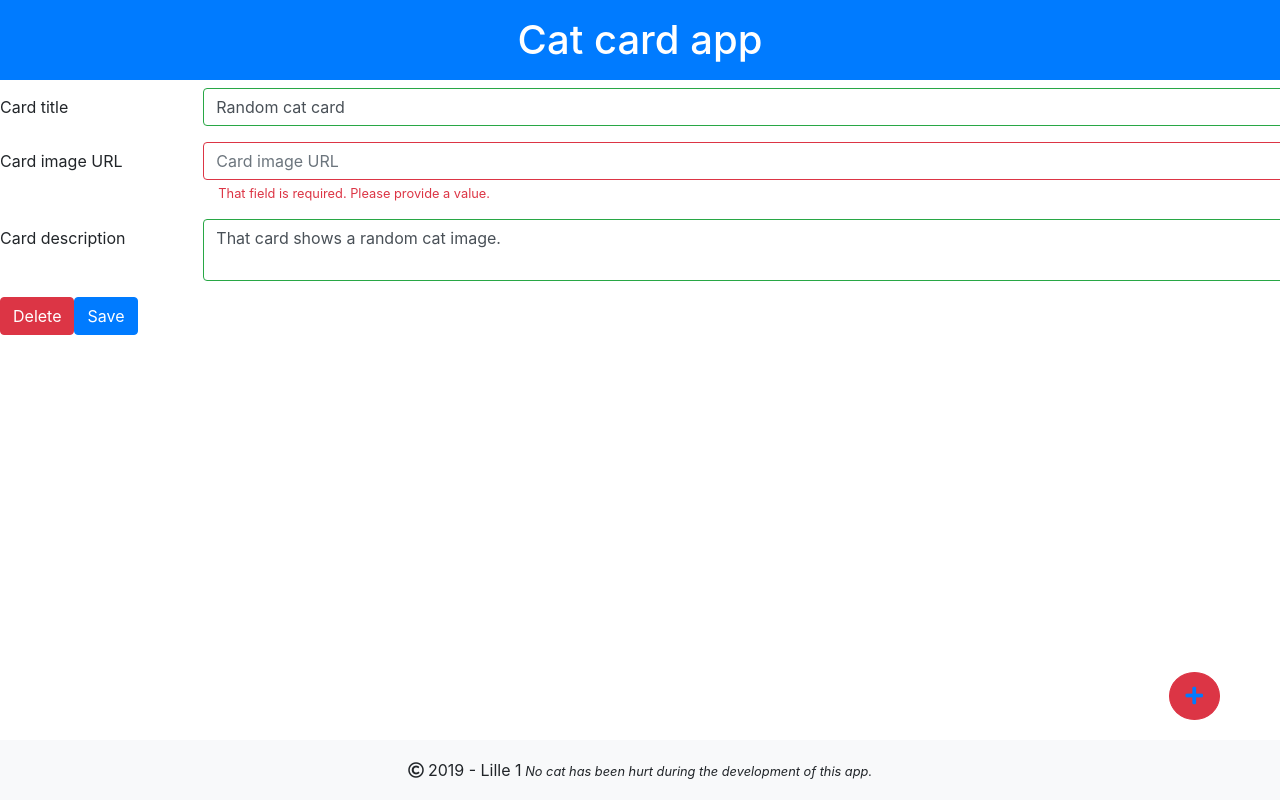
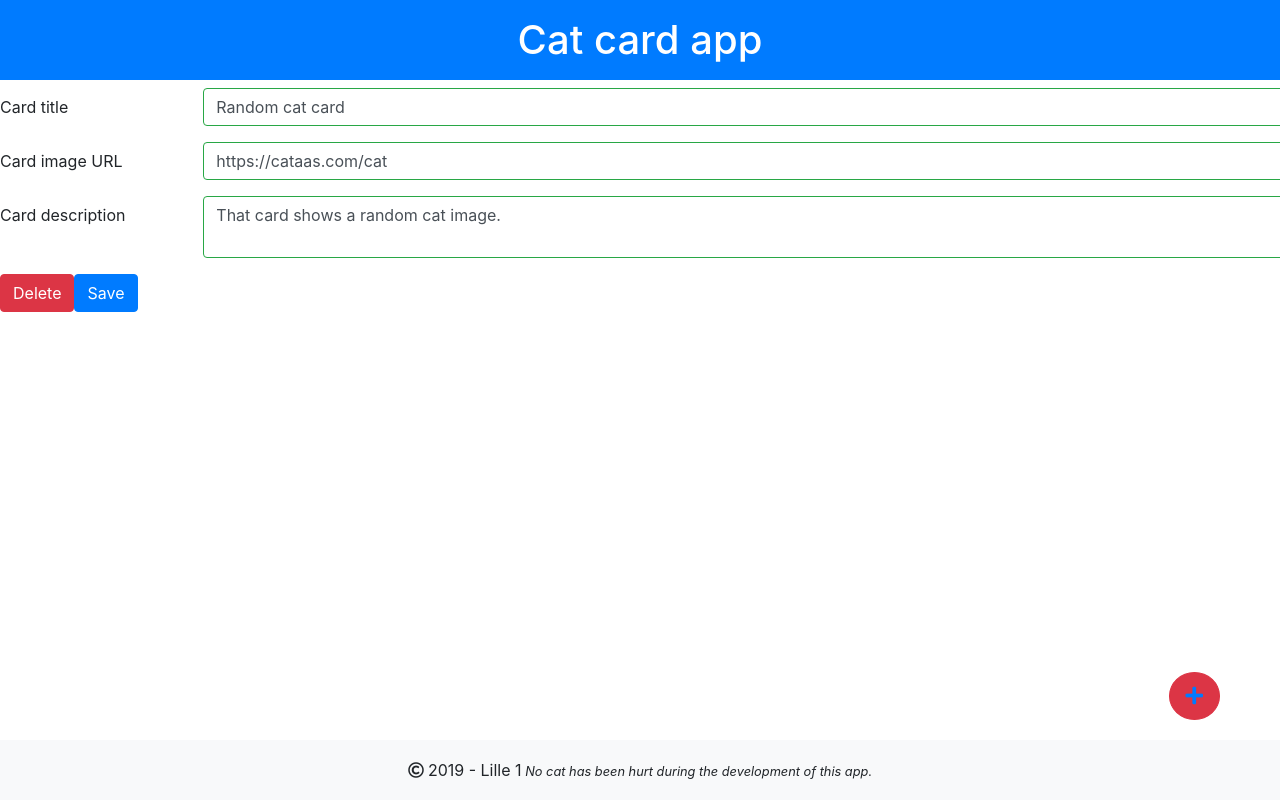
Before and after one commit to tverhoken/lille1-cat-card, a React (Create React App) app in the folder lille1-cat-card/: page /form/1 in a window 1280 px wide. Built offline with nearby package versions, Linux system fonts and the light colour scheme.

Commit message:
fix : change imageURL-> imageUrl

```diff
--- a/lille1-cat-card/src/components/Form.jsx
+++ b/lille1-cat-card/src/components/Form.jsx
@@ -6,7 +6,7 @@ export default class Form extends Component {
       this.state = {
           id:-1,
           title:"",
-          imageURL:"",
+          imageUrl:"",
           description:""
       };
       if (this.props.editData !== undefined) this.state = this.props.editData;
@@ -43,8 +43,8 @@ export default class Form extends Component {
 
           <div className="form-group row">
               <label htmlFor="cardImage" className="col-sm-2 col-form-label">Card image URL</label>
-              <input name="imageURL" required className="form-control col-sm-10" placeholder="Card image URL" type = "text"
-                  value = {this.state.imageURL} onChange = {this.handleInputChange} />
+              <input name="imageUrl" required className="form-control col-sm-10" placeholder="Card image URL" type = "text"
+                  value = {this.state.imageUrl} onChange = {this.handleInputChange} />
               <div className="invalid-feedback offset-md-2 col-sm-10">That field is required. Please provide a value.</div>
           </div>
 
```
